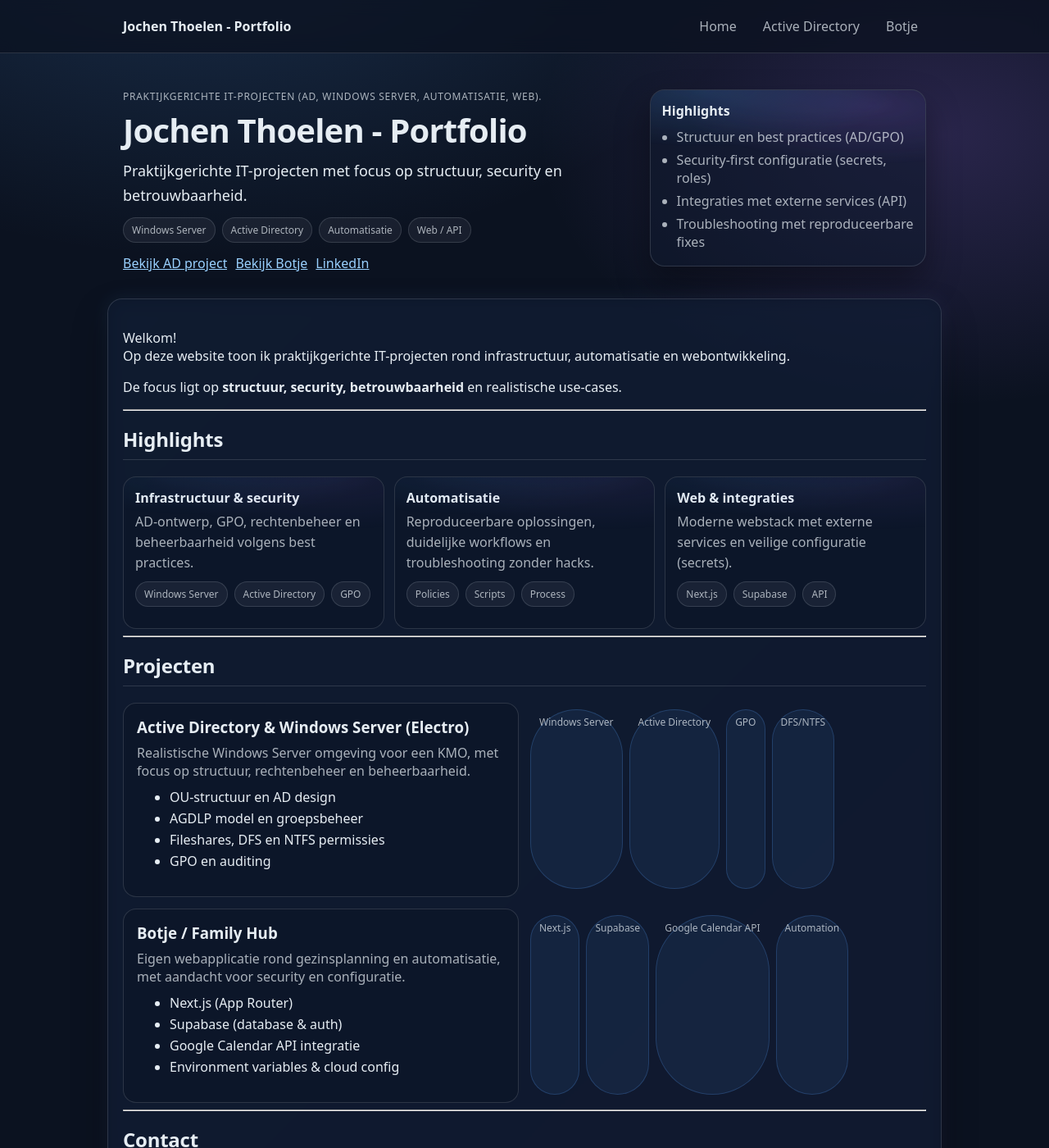
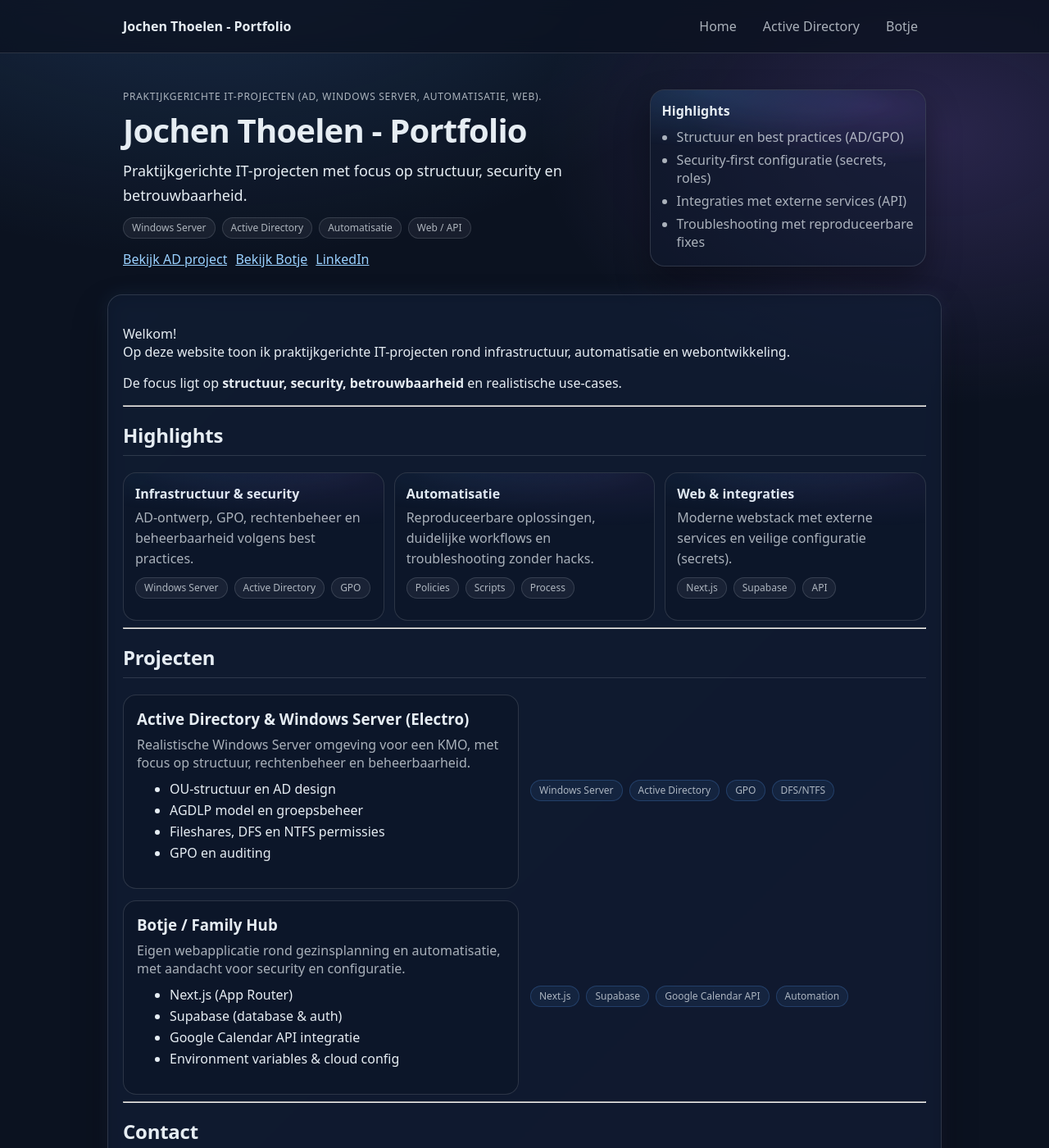
Before and after one commit to Xantar-86/jochen-thoelen.github.io, a Jekyll site: the page built from index.md, in a window 1280 px wide and 1400 px high. Shown: the whole window at 82% size. Built offline with Jekyll 4.4.1, drawn with Linux system fonts in a browser that asks for light colours.

Commit message:
Fix badge layout (compact chips, no oversized blocks)

```diff
--- a/assets/main.scss
+++ b/assets/main.scss
@@ -521,3 +521,34 @@ body.theme-home .badge {
 .card li {
   margin: 4px 0;
 }
+/* FIX: badges/pills must stay compact (no big blocks) */
+.badge-row,
+.pill-row {
+  display: flex !important;
+  flex-wrap: wrap !important;
+  align-items: center !important;
+  gap: 8px !important;
+}
+
+.badge,
+.pill {
+  display: inline-flex !important;
+  align-items: center !important;
+  justify-content: center !important;
+  padding: 6px 10px !important;
+  border-radius: 999px !important;
+  line-height: 1 !important;
+  height: auto !important;
+  min-height: 0 !important;
+  width: auto !important;
+  min-width: 0 !important;
+  max-width: 100% !important;
+  white-space: nowrap !important;
+}
+
+.badge::before,
+.badge::after,
+.pill::before,
+.pill::after {
+  content: none !important;
+}
```
